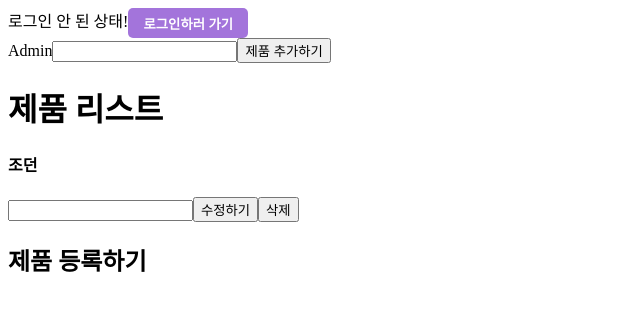
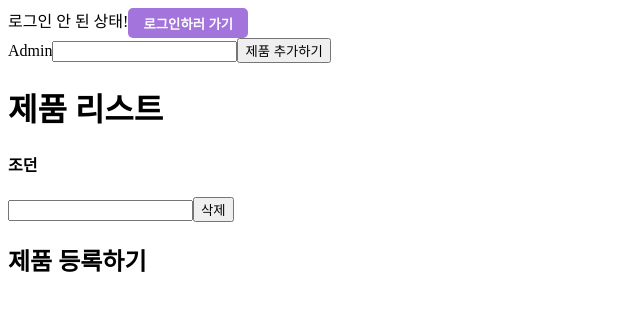
Before and after one commit to happyKale/react-start, a React (Create React App) app in the folder front-end/: page /admin in a window 1280 px wide. Shown: the top 310 px of the page, without its empty margins (0-640 px from the left). Built offline with nearby package versions, Linux system fonts and the light colour scheme.

Commit message:
Edit: add type

```diff
--- a/front-end/src/app/screens/admin/AdminScreen.tsx
+++ b/front-end/src/app/screens/admin/AdminScreen.tsx
@@ -1,11 +1,7 @@
 import React, { useState } from "react";
 import { useDispatch, useSelector } from "react-redux";
 import { RootState } from "../../redux/configStore";
-import {
-  createProduct,
-  updateProduct,
-  deleteProduct,
-} from "../../redux/modules/product";
+import { ProductModel } from "../../models/product-model";
 
 function AdminScreen() {
   // prop destruction
@@ -34,7 +30,7 @@ function AdminScreen() {
   };
 
   const newNameChangeHandler = (event: React.ChangeEvent<HTMLInputElement>) => {
-    setNewName(event.target.value);
+    // setNewName(event.target.value);
   };
 
   const addProductHandler = () => {
@@ -42,20 +38,20 @@ function AdminScreen() {
     // 원본 배열 list에 새로운 요소를 추가해주었습니다.
     // 여긴 이제 주석처리!
     // setList([...list, text.current.value]);
-    dispatch(createProduct({ id: count, name: name }));
+    // dispatch(createProduct({ id: count, name: name }));
     setCount(count + 1);
     console.log(product_list);
   };
 
-  const updateProductHandler = (id: any, name: string) => {
+  const updateProductHandler = (id: number, name: string) => {
     return (event: React.MouseEvent) => {
-      dispatch(updateProduct({ id, name }));
+      // dispatch(updateProduct({ id, name }));
     };
   };
 
-  const deleteProductHandler = (id: any) => {
+  const deleteProductHandler = (id: number) => {
     return (event: React.MouseEvent) => {
-      dispatch(deleteProduct({ id }));
+      // dispatch(deleteProduct({ id }));
       event.preventDefault();
     };
   };
@@ -67,14 +63,14 @@ function AdminScreen() {
       <button onClick={addProductHandler}>제품 추가하기</button>
       <h1>제품 리스트</h1>
       <div>
-        {product_list.map((item: any) => {
+        {product_list.map((item: ProductModel) => {
           return (
             <div key={item.id}>
               <h4>{item.name}</h4>
               <input />
-              <button onClick={updateProductHandler(item.id, newName)}>
+              {/* <button onClick={updateProductHandler(item.id, newName)}>
                 수정하기
-              </button>
+              </button> */}
               <button onClick={deleteProductHandler(item.id)}>삭제</button>
             </div>
           );
```
